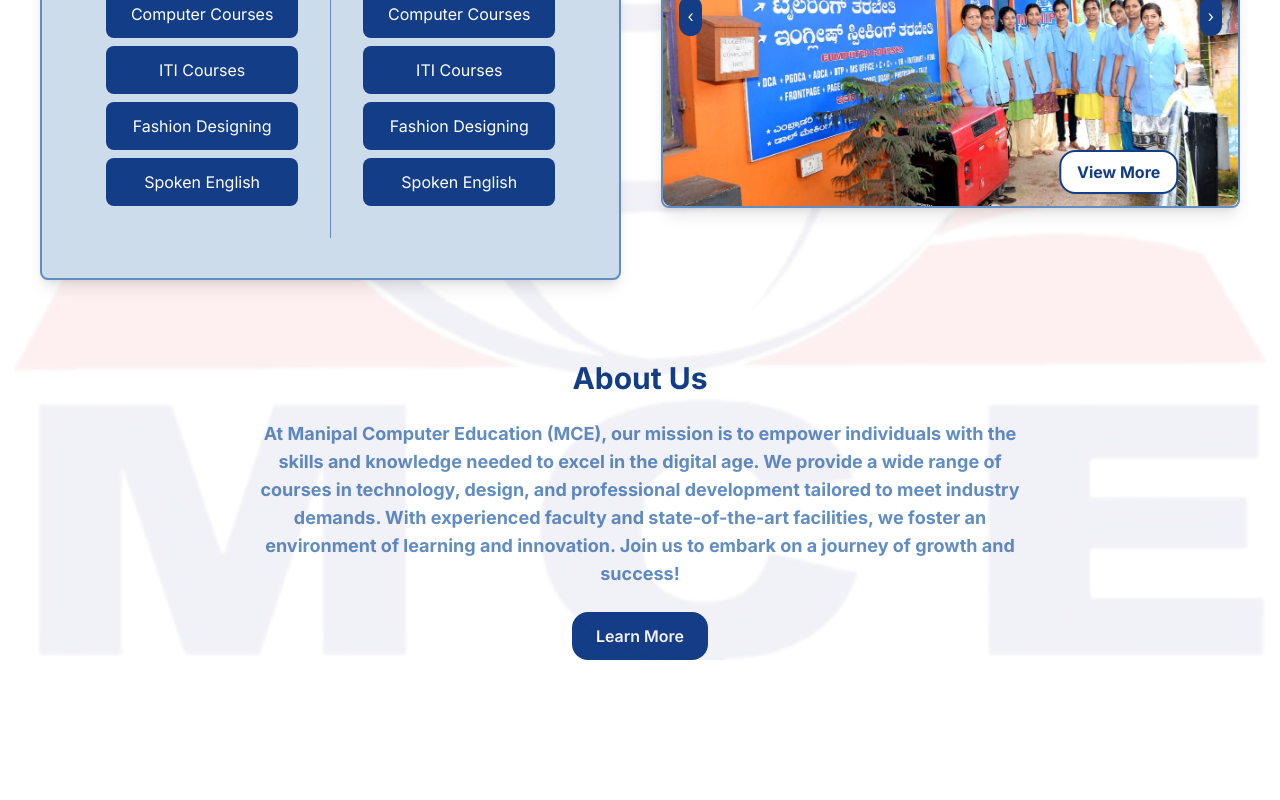
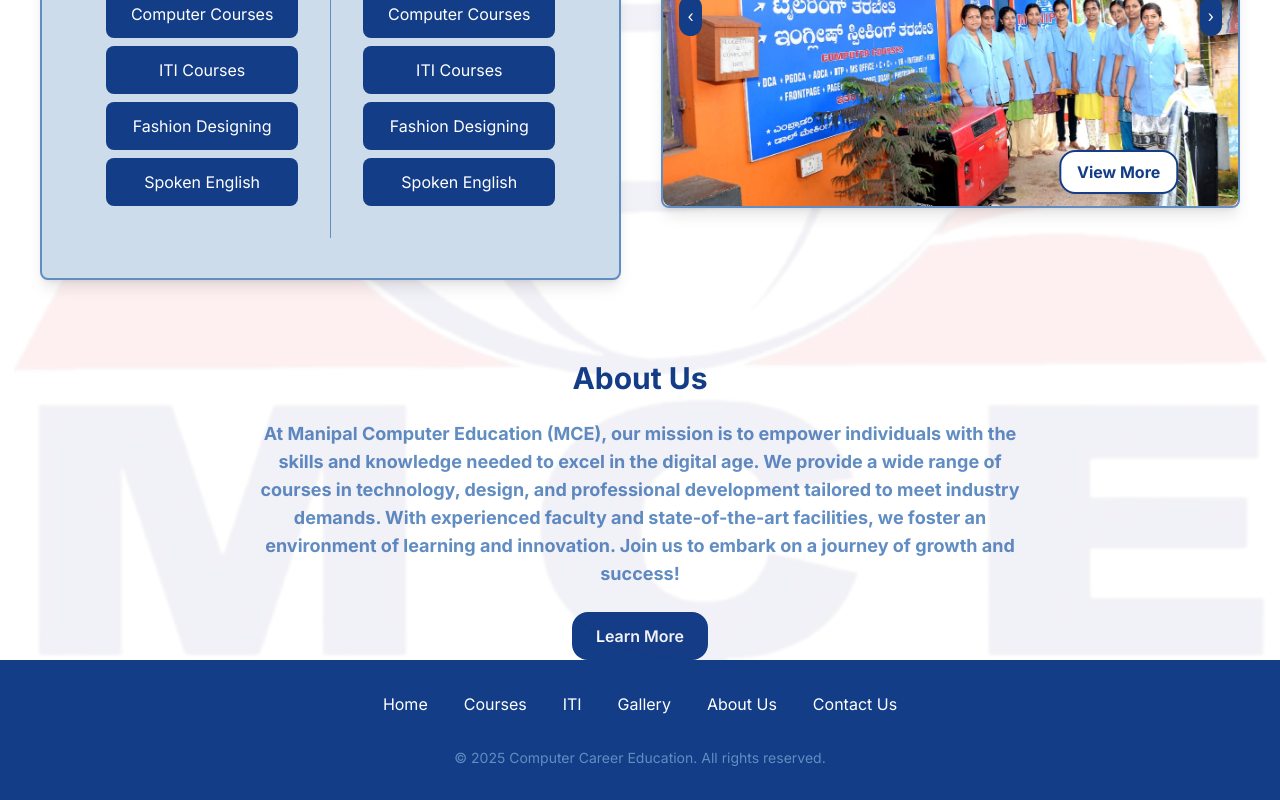
Before and after one commit to trishashetty19/mce-website, a Next.js app: page / in a window 1280 px wide. Shown: the part 480-1280 px from the top of the page. Before the commit the page ends 1140 px from the top, so only its background shows below. Built offline with nearby package versions, Linux system fonts and the light colour scheme.

Commit message:
[feat] Added footer

```diff
--- /dev/null
+++ b/src/app/components/footer.tsx
@@ -0,0 +1,27 @@
+import React from 'react';
+
+const Footer = () => {
+  return (
+    <footer className="bg-primary text-primary-foreground py-8">
+      <div className="max-w-6xl mx-auto px-4">
+
+        <div className="flex flex-col items-center justify-center mb-8">
+          <div className="flex flex-wrap justify-center space-x-9 text-center">
+            <a href="#home" className="text-md hover:text-secondary">Home</a>
+            <a href="#courses" className="text-md hover:text-secondary">Courses</a>
+            <a href="#iti" className="text-md hover:text-secondary">ITI</a>
+            <a href="#gallery" className="text-md hover:text-secondary">Gallery</a>
+            <a href="#about-us" className="text-md hover:text-secondary">About Us</a>
+            <a href="#contact-us" className="text-md hover:text-secondary">Contact Us</a>
+          </div>
+        </div>
+
+        <div className="text-center text-sm text-secondary">
+          <p>&copy; 2025 Computer Career Education. All rights reserved.</p>
+        </div>
+      </div>
+    </footer>
+  );
+};
+
+export default Footer;
--- a/src/app/layout.tsx
+++ b/src/app/layout.tsx
@@ -4,6 +4,7 @@ import { Inter } from "next/font/google";
 import "./globals.css";
 import DesktopNavbar from "./components/desktop-navbar";
 import MobileNavbar from "./components/mobile-navbar";
+import Footer from "./components/footer"
 import { useEffect, useState } from "react";
 import { metadata } from "./head";
 
@@ -38,6 +39,7 @@ export default function RootLayout({
       <body className={`${inter.className} antialiased`}>
         {isMobile ? <MobileNavbar /> : <DesktopNavbar />}
         {children}
+        <Footer/>
       </body>
     </html>
   );
```
